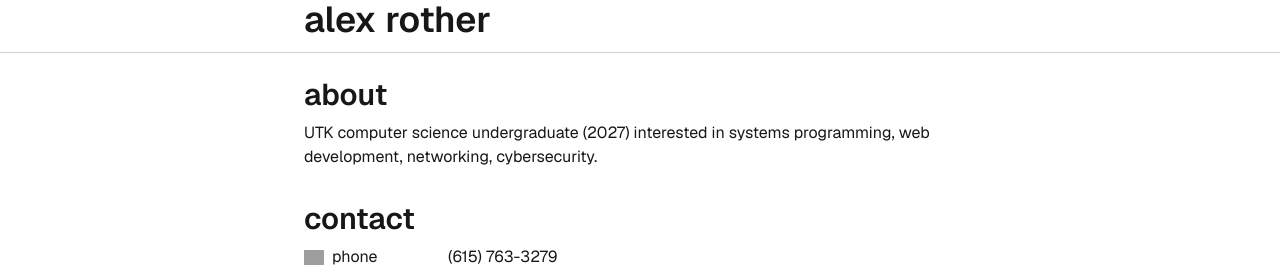
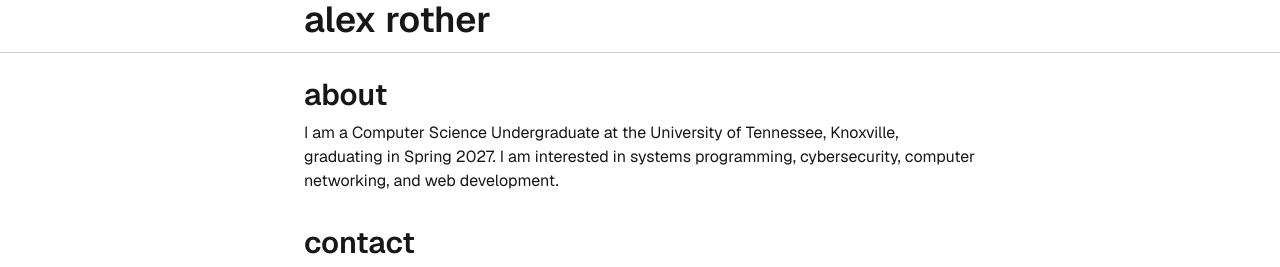
Before and after one commit to alexrother/alexrother.github.io, a Next.js app: page / in a window 1280 px wide. Shown: the top 267 px of the page. Built offline with nearby package versions, Linux system fonts and the light colour scheme; grey boxes are pictures that could not be loaded.

Commit message:
Keep header and footer fixed

```diff
--- a/app/globals.css
+++ b/app/globals.css
@@ -26,7 +26,7 @@
   }
 
   header {
-    @apply -mx-6 mb-6 border-b border-foreground/20 px-6 pb-3;
+    @apply -mx-6 mb-6 shrink-0 border-b border-foreground/20 px-6 pb-3;
   }
 
   h1 {
@@ -85,7 +85,7 @@
   }
 
   .site-ticker {
-    @apply fixed inset-x-0 bottom-0 overflow-hidden border-t border-foreground/20 bg-background/95 py-3 backdrop-blur;
+    @apply -mx-6 shrink-0 overflow-hidden border-t border-foreground/20 bg-background/95 py-3 backdrop-blur;
   }
 
   .site-ticker-track {
--- a/app/page.tsx
+++ b/app/page.tsx
@@ -68,7 +68,7 @@ const getFaviconUrl = (url: string) =>
 
 export default function Home() {
   return (
-    <main className="min-h-screen px-6 pb-16">
+    <main className="flex h-screen flex-col overflow-hidden px-6">
       <head>
         <title>alexrother.com</title>
       </head>
@@ -79,12 +79,13 @@ export default function Home() {
         </div>
       </header>
 
+      <div className="min-h-0 flex-1 overflow-y-auto">
         <div className="mx-auto w-full max-w-2xl space-y-8">
           <section>
             <h2>about</h2>
             <p className="mt-2">
-            UTK computer science undergraduate (2027) interested in systems programming, web development,
-            networking, cybersecurity.
+              I am a Computer Science Undergraduate at the University of Tennessee, Knoxville, graduating in Spring 2027. I am interested in systems
+              programming, cybersecurity, computer networking, and web development.
             </p>
           </section>
 
@@ -151,6 +152,7 @@ export default function Home() {
             </div>
           </section>
         </div>
+      </div>
 
       <footer className="site-ticker" aria-label="Useful links">
         <div className="site-ticker-track">
```
Lines whose indentation alone changed are shown as unchanged.
